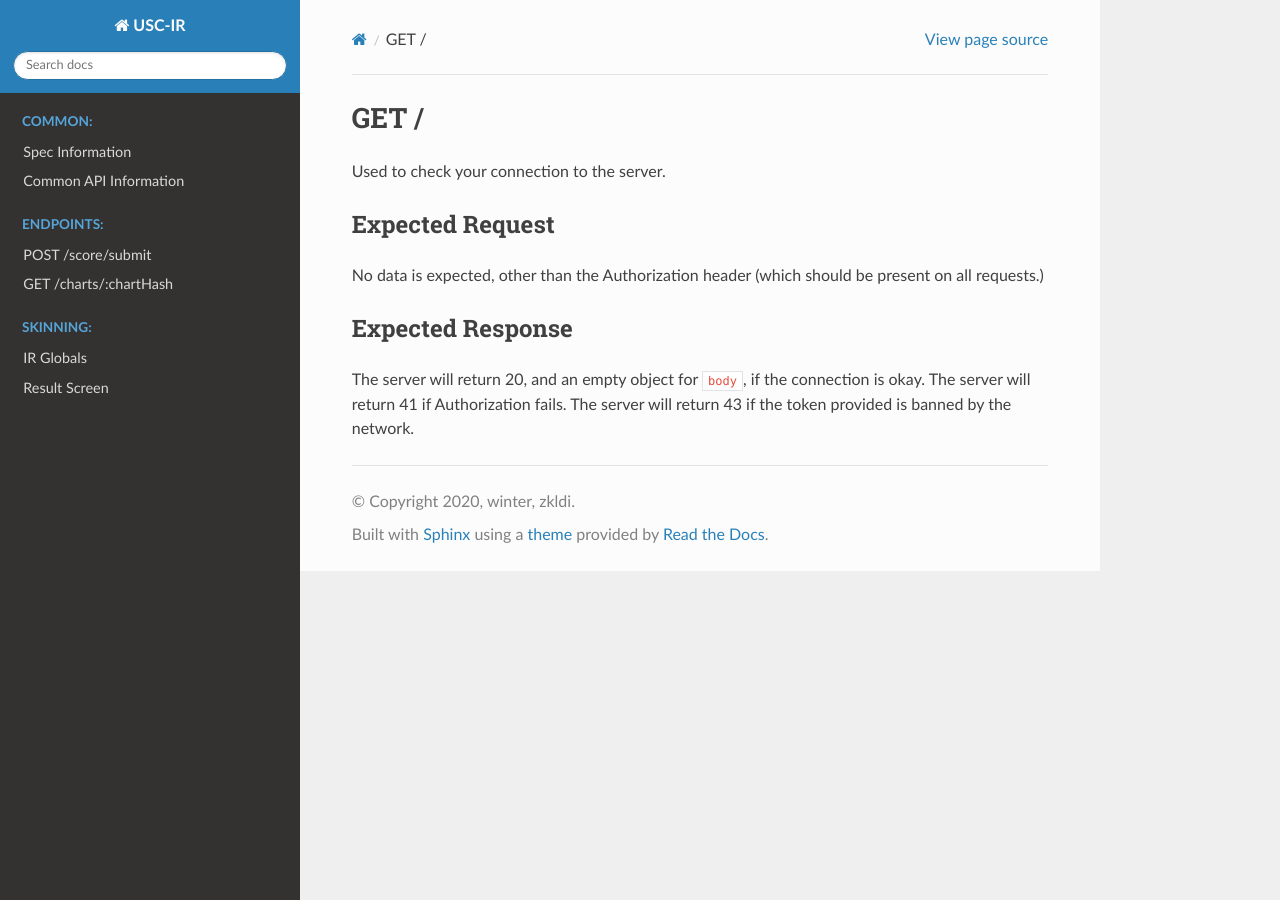
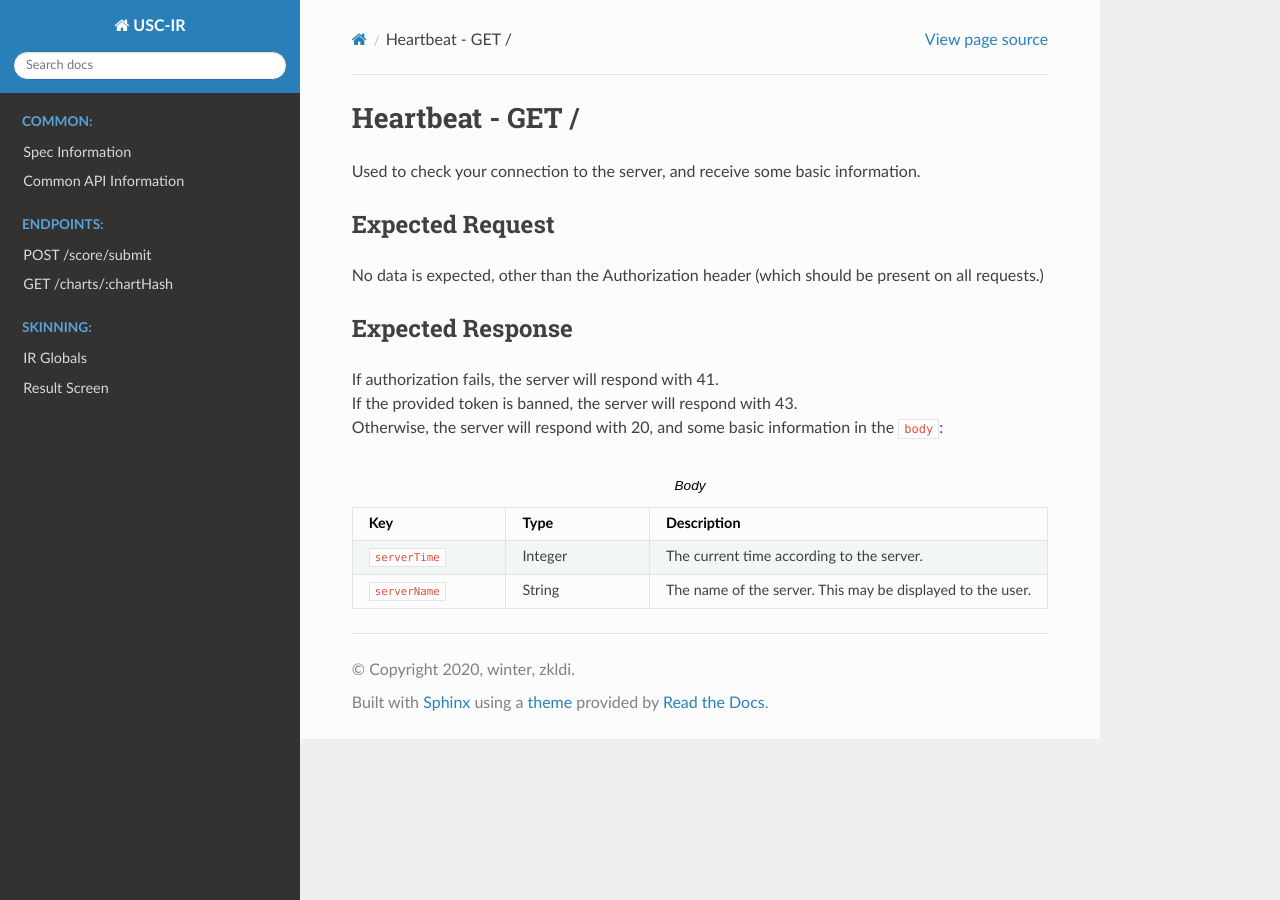
Before and after one commit to zkldi/uscir-spec, a Sphinx documentation site: the page built from source/endpoints/heartbeat.rst, in a window 1280 px wide. Built offline with Sphinx 7.4.7 and the Read the Docs theme 2.0.0, drawn with Linux system fonts in a browser that asks for light colours.

Commit message:
Improve accuracy of heartbeat documentation

```diff
--- a/source/endpoints/heartbeat.rst
+++ b/source/endpoints/heartbeat.rst
@@ -1,7 +1,7 @@
-GET /
+Heartbeat - GET /
 ==================================
 
-Used to check your connection to the server.
+Used to check your connection to the server, and receive some basic information.
 
 ################
 Expected Request
@@ -13,6 +13,20 @@ No data is expected, other than the Authorization header (which should be presen
 Expected Response
 #################
 
-The server will return 20, and an empty object for ``body``, if the connection is okay.
-The server will return 41 if Authorization fails.
-The server will return 43 if the token provided is banned by the network.
+| If authorization fails, the server will respond with 41.
+| If the provided token is banned, the server will respond with 43.
+| Otherwise, the server will respond with 20, and some basic information in the ``body``:
+
+.. list-table:: Body
+    :widths: 25 25 50
+    :header-rows: 1
+
+    *   - Key
+        - Type
+        - Description
+    *   - ``serverTime``
+        - Integer
+        - The current time according to the server.
+    *   - ``serverName``
+        - String
+        - The name of the server. This may be displayed to the user.
```
